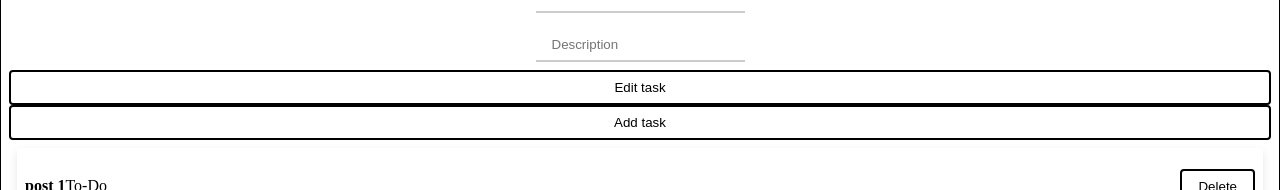
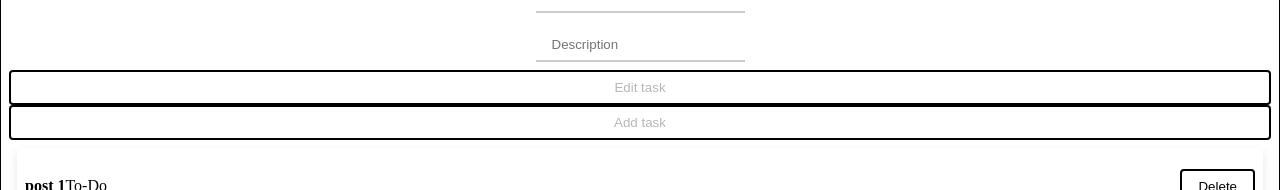
Before and after one commit to jofaval/react-todo-list, a React (Create React App) app: page / in a window 1280 px wide. Shown: the part 121-311 px from the top of the page. Built offline with nearby package versions, Linux system fonts and the light colour scheme.

Commit message:
Fix incorrect negation

```diff
--- a/src/components/AddTask/AddTask.tsx
+++ b/src/components/AddTask/AddTask.tsx
@@ -87,10 +87,10 @@ export const AddTask: React.FC<Props> = () => {
         </AddTaskElement>
     </AddTaskForm>
 
-    <Button onClick={(e) => updateTask(e)} disabled={canSubmit} id="edit">
+    <Button onClick={(e) => updateTask(e)} disabled={!canSubmit} id="edit">
         Edit task
     </Button>
-    <Button onClick={(e) => addNewTask(e)} disabled={canSubmit} id="save">
+    <Button onClick={(e) => addNewTask(e)} disabled={!canSubmit} id="save">
         Add task
     </Button>
   </>
```
